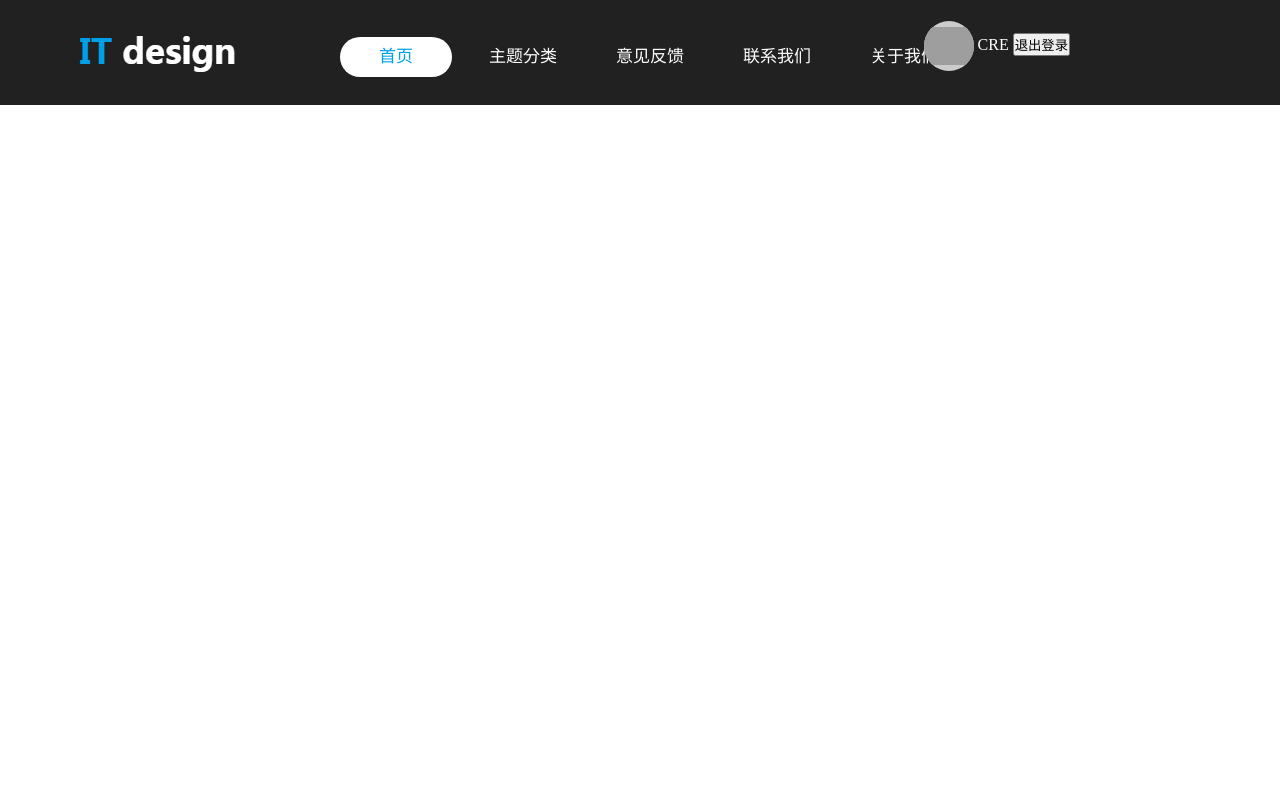
After one commit to CreOpenDream/ymx, a PHP site: page /user.html in a window 1280 px wide. The commit adds this page. Run offline with PHP 8.4, Linux system fonts and the light colour scheme; grey boxes are pictures that could not be loaded.

Commit message:
第二次提交 添加了箭头图标 退出登录 登录成功跳转

```diff
--- a/qqlogin/oauth/callback.php
+++ b/qqlogin/oauth/callback.php
@@ -8,7 +8,8 @@ $_SESSION['access_token'] = $access_token;
 $_SESSION['openid'] = $openid;
 }
 $qc = new QC($_SESSION['access_token'], $_SESSION['openid']);
-$arr = $qc->get_user_info();
+header("location:http://www.ncgds.cn/ymx");
+//$arr = $qc->get_user_info();
 
 //echo '<meta charset="UTF-8">';
 //echo "<p>";
--- /dev/null
+++ b/user.html
@@ -0,0 +1,163 @@
+<!DOCTYPE html>
+<html>
+	<head>
+		<meta charset="UTF-8">
+		<title></title>
+
+	</head>
+	<style>
+
+		*{
+    margin: 0px;
+    padding: 0px;
+}
+
+.nav{
+    width: 100%;
+    height: 105px;
+    display: inline-block;
+    margin: 0;
+    background-color: #212121
+}
+.nav .logo{
+    width:175px;
+    height: 57px;
+    margin-left: 70px;
+    padding-top: 24px;
+    position: relative;
+}
+.nav .navList{
+	width: 50%;
+    float: left;
+    position: absolute;
+    top:37px;
+    left:340px;
+}
+.nav .navList li{
+    float: left;
+    list-style-type: none;
+    width: 112px;
+    height: 40px;
+    margin-right: 15px;
+    text-align: center;
+    line-height: 40px;
+}
+.nav .navList li a{
+    text-decoration: none;
+    color:#fff;
+    font-size: 17px;
+}
+.nav .navList li:first-child a{
+    display: inline-block;
+    width: 112px;
+    height: 40px;
+    border-radius: 20px;
+    background-color: #fff;
+    color: #009fe9;
+}
+.nav .navList li:hover a{
+    display: inline-block;
+    width: 112px;
+    height: 40px;
+    border-radius: 20px;
+    background-color: #fff;
+    color: #009fe9;
+}
+.login{
+    float: right;
+    position: absolute;
+    top:37px;
+    right: 20px;
+}
+/**
+ *
+ * 已登录
+ */
+.logined{
+ 	position: absolute;
+    float: right;
+    height: 100%;
+    top: 10px;
+    right: 100px;
+    line-height: 70px;
+    color: #fff;
+    margin-right: 100px;
+}
+.logined .nick-warp {
+    display: inline-block;
+    margin-right: 10px;
+}
+
+.logined .nick-warp .nick li{
+	list-style: none;
+}
+.nick-warp .icon {
+    width: 50px;
+    height: 50px;
+ 	overflow: hidden;
+    border-radius: 50%;
+    -webkit-border-radius: 50%;
+    display: inline-block;
+    background: #ccc;
+    vertical-align: middle;
+}
+.nick-warp .icon .app-logo {
+    width: 100%;
+    height: 100%;
+    cursor: pointer;
+}
+.app-logo {
+    width: 65px;
+    height: 65px;
+    background-repeat: no-repeat;
+    background-position: center;
+    background-size: contain;
+
+    }
+
+    .triangle-down {
+    width: 12px;
+    height: 12px;
+    background:url(images/arrow_down.png) center no-repeat;
+    border: 0px solid red;
+}
+	</style>
+	<body>
+		  <div class="nav">
+           <div class="logo">
+           	<img src="images/logo.png" alt=""/>
+           	</div>
+            <ul class="navList">
+                <li><a href="#">首页</a></li>
+                <li><a href="#">主题分类</a></li>
+                <li><a href="#">意见反馈</a></li>
+                <li><a href="#">联系我们</a></li>
+                <li><a href="#">关于我们</a></li>
+            </ul>
+            <!--<ul class="login">
+               <li><a href="#" id="btnLogin">登录</a></li>
+               <li><a href="#" id="btnResgiter">注册</a></li>
+            </ul>-->
+            <div class="logined">
+
+            	<div class="nick-warp">
+            		<span class="icon">
+            			<div class="app-logo"
+            				 style="background-image: url('https://q.qlogo.cn/g?b=qq&nk=1577432674&s=100');" >
+
+            			</div>
+            			</span>
+            			<span class="nick">
+            				<span>CRE</span>
+            				<span><button type="button" id="loginout">退出登录</button></span>
+            			</span>
+            		<span class="triangle-down" ></span>
+            		</div>
+
+            </div>
+
+
+
+        </div>
+	</body>
+</html>
```
Also changed, not shown: css/main.css (+56 -1 lines), include/index/login_out.php (added, +8 -0 lines), include/index/nav.php (+39 -1 lines), include/index/scripts.php (+8 -1 lines), images/arrow_down.png (added).
